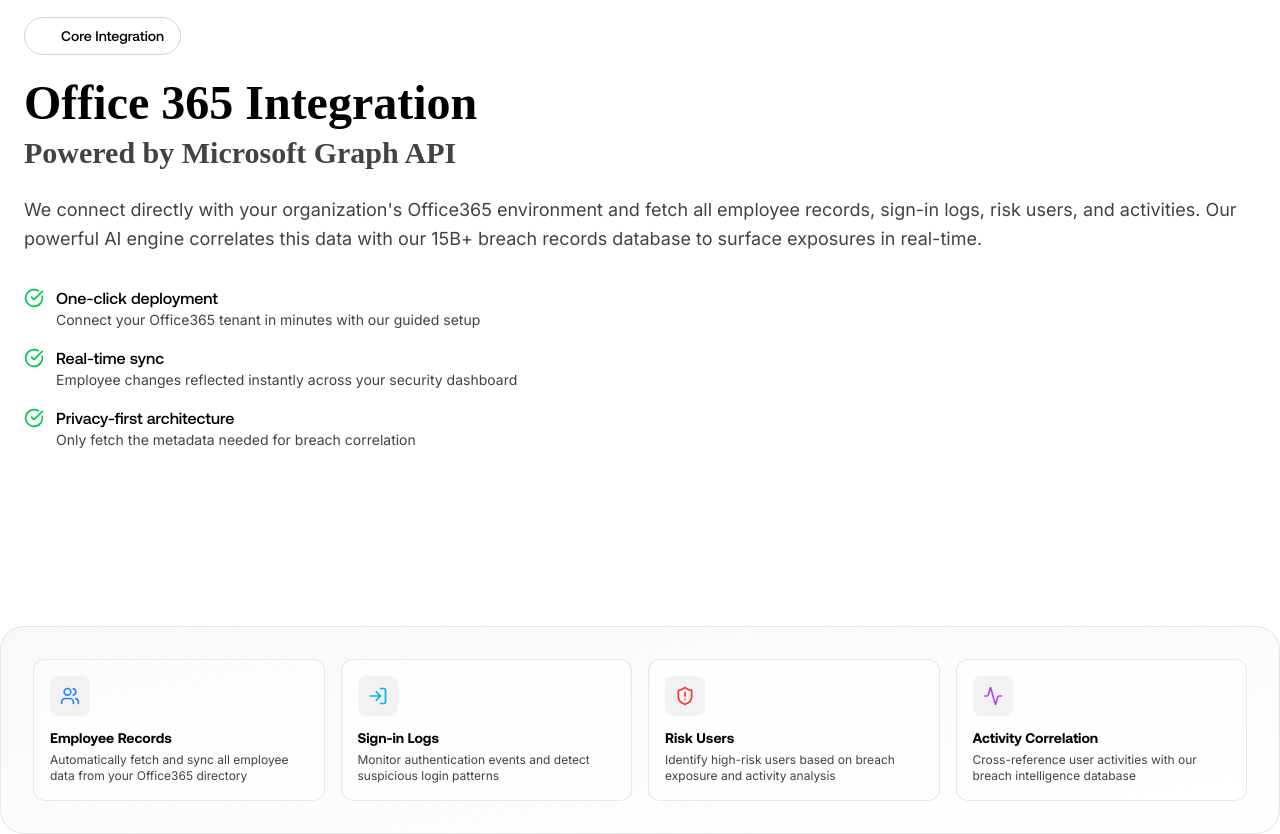
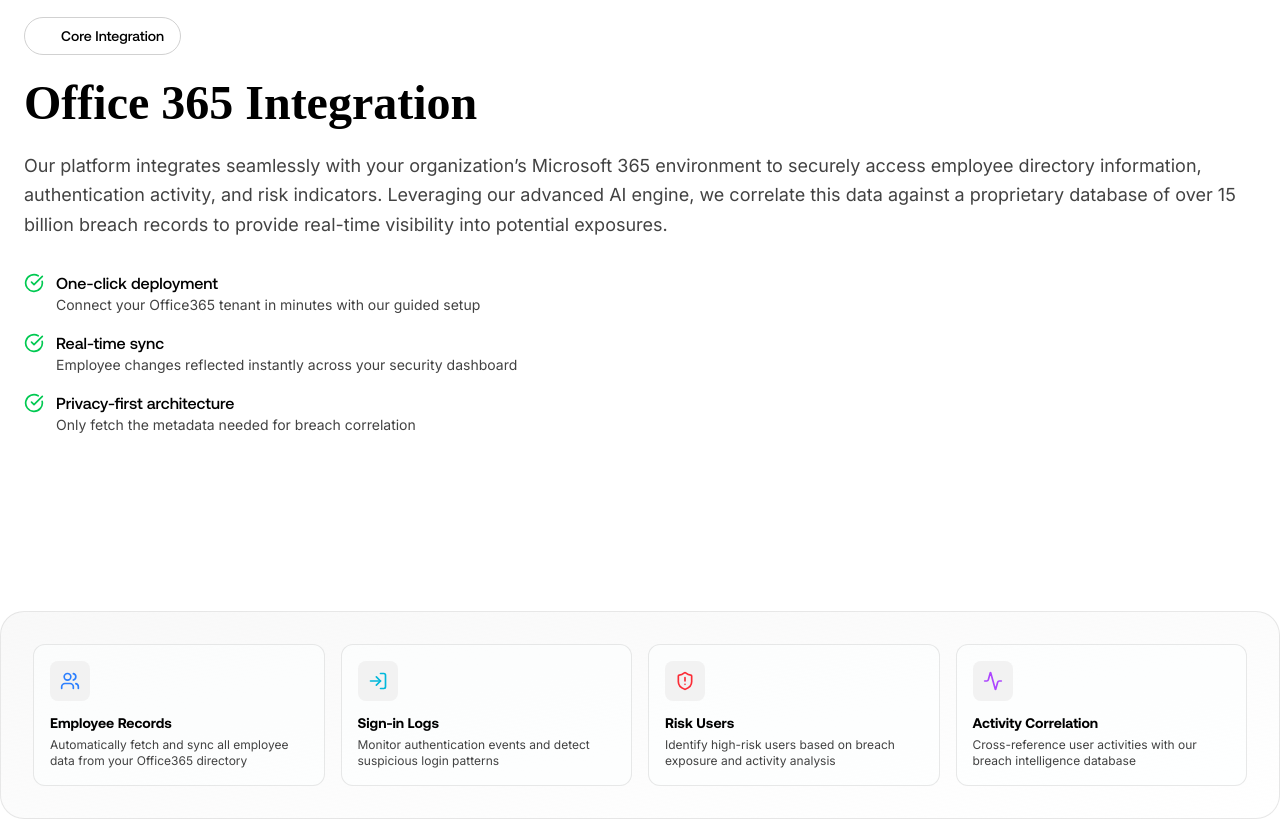
Before and after one commit to JivanKadel/cynicalsite, a Next.js app: page /products/vigile in a window 1280 px wide. Shown: the part 980-1814 px from the top of the page. Built offline with nearby package versions, Linux system fonts and the light colour scheme; what @bprogress/next would draw is missing.

Commit message:
fix(styles, phrases, css var values

```diff
--- a/app/globals.css
+++ b/app/globals.css
@@ -6,7 +6,7 @@
 :root {
   --background: oklch(1 0 0);
   --foreground: oklch(0 0 0);
-  --card: #f9f6f6;
+  --card: #f9fafd;
   --card-foreground: oklch(0 0 0);
   --popover: oklch(1 0 0);
   --popover-foreground: oklch(0 0 0);
@@ -19,6 +19,7 @@
   --muted: oklch(0.96 0 0);
   --muted-foreground: oklch(0.38 0 0);
   --accent: oklch(0.96 0 0);
+
   --accent-foreground: oklch(0 0 0);
   --destructive: oklch(0.58 0.2 23.91);
   --destructive-foreground: oklch(1 0 0);
--- a/app/products/vigile/page.tsx
+++ b/app/products/vigile/page.tsx
@@ -203,17 +203,15 @@ export default function Vigile() {
 
               <h2 className="text-3xl md:text-5xl font-bold mb-6">
                 Office 365 Integration
-                <span className="block text-muted-foreground text-2xl md:text-3xl mt-2">
-                  Powered by Microsoft Graph API
-                </span>
               </h2>
 
               <p className="text-lg text-muted-foreground font-body mb-8 leading-relaxed">
-                We connect directly with your organization&apos;s Office365
-                environment and fetch all employee records, sign-in logs, risk
-                users, and activities. Our powerful AI engine correlates this
-                data with our 15B+ breach records database to surface exposures
-                in real-time.
+                Our platform integrates seamlessly with your organization’s
+                Microsoft 365 environment to securely access employee directory
+                information, authentication activity, and risk indicators.
+                Leveraging our advanced AI engine, we correlate this data
+                against a proprietary database of over 15 billion breach records
+                to provide real-time visibility into potential exposures.
               </p>
 
               <div className="space-y-4 mb-8">
--- a/app/resources/case-studies/[title]/page.tsx
+++ b/app/resources/case-studies/[title]/page.tsx
@@ -155,9 +155,7 @@ const GlobalInvestmentBank = () => {
               {/* Section Label */}
               <div className="lg:col-span-4">
                 <div className="lg:sticky lg:top-32">
-                  <span className="inline-block px-3 py-1 rounded-full bg-secondary text-xs font-semibold uppercase tracking-wider mb-4">
-                    01 — The Challenge
-                  </span>
+                  <Badge>01 — The Challenge</Badge>
                   <h2 className="text-3xl lg:text-4xl font-bold leading-tight">
                     Legacy security in a modern threat landscape
                   </h2>
@@ -212,9 +210,7 @@ const GlobalInvestmentBank = () => {
           <div className="max-w-6xl mx-auto">
             <div className="grid lg:grid-cols-12 gap-12 lg:gap-20 mb-16">
               <div className="lg:col-span-4 self-center">
-                <span className="inline-block px-3 py-1 rounded-full bg-foreground text-background text-xs font-semibold uppercase tracking-wider mb-4">
-                  02 — Our Approach
-                </span>
+                <Badge>02 — Our Approach</Badge>
                 <h2 className="text-3xl lg:text-4xl font-bold leading-tight">
                   Comprehensive adversary simulation
                 </h2>
@@ -334,13 +330,11 @@ const GlobalInvestmentBank = () => {
       </section>
 
       {/* Results Section */}
-      <section className="py-24 bg-foreground text-background">
+      <section className="py-24">
         <div className="container mx-auto px-6">
           <div className="max-w-6xl mx-auto">
-            <div className="text-center mb-16">
-              <span className="inline-block px-3 py-1 rounded-full bg-background/10 text-xs font-semibold uppercase tracking-wider mb-4">
-                03 — Results
-              </span>
+            <div className="text-left mb-8">
+              <Badge>03 — Results</Badge>
               <h2 className="text-3xl lg:text-4xl font-bold">
                 Measurable security transformation
               </h2>
@@ -379,18 +373,18 @@ const GlobalInvestmentBank = () => {
               ].map((item) => (
                 <div
                   key={item.title}
-                  className="group p-8 rounded-2xl bg-background/5 hover:bg-background/10 transition-colors"
+                  className="group p-8 rounded-2xl bg-card/50 hover:bg-card/80 transition-colors"
                 >
                   <div className="flex items-start justify-between mb-6">
-                    <div className="w-12 h-12 rounded-xl bg-background/10 flex items-center justify-center">
+                    <div className="w-12 h-12 rounded-xl bg-foreground/10 flex items-center justify-center">
                       <item.icon className="w-5 h-5" />
                     </div>
-                    <span className="text-xs font-semibold text-background/50">
+                    <span className="text-xs font-semibold text-foreground/50">
                       {item.highlight}
                     </span>
                   </div>
                   <h3 className="text-xl font-semibold mb-3">{item.title}</h3>
-                  <p className="text-background/70 leading-relaxed">
+                  <p className="text-foreground/70 leading-relaxed">
                     {item.description}
                   </p>
                 </div>
```
